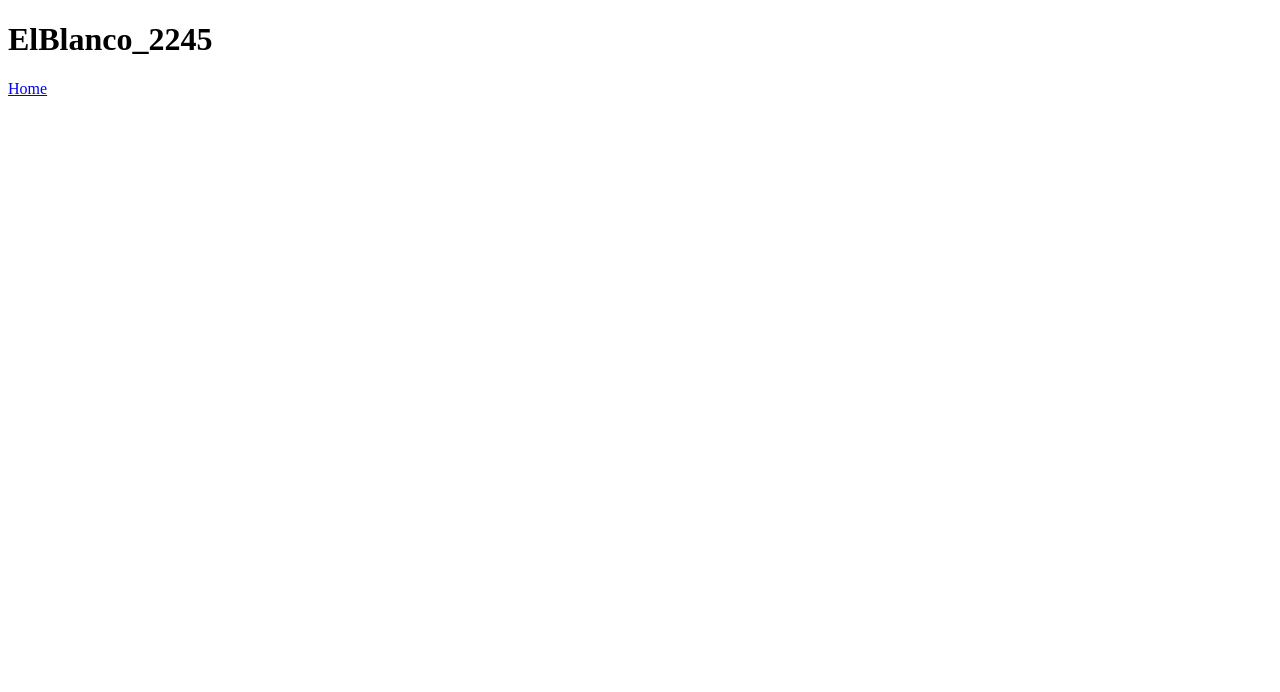
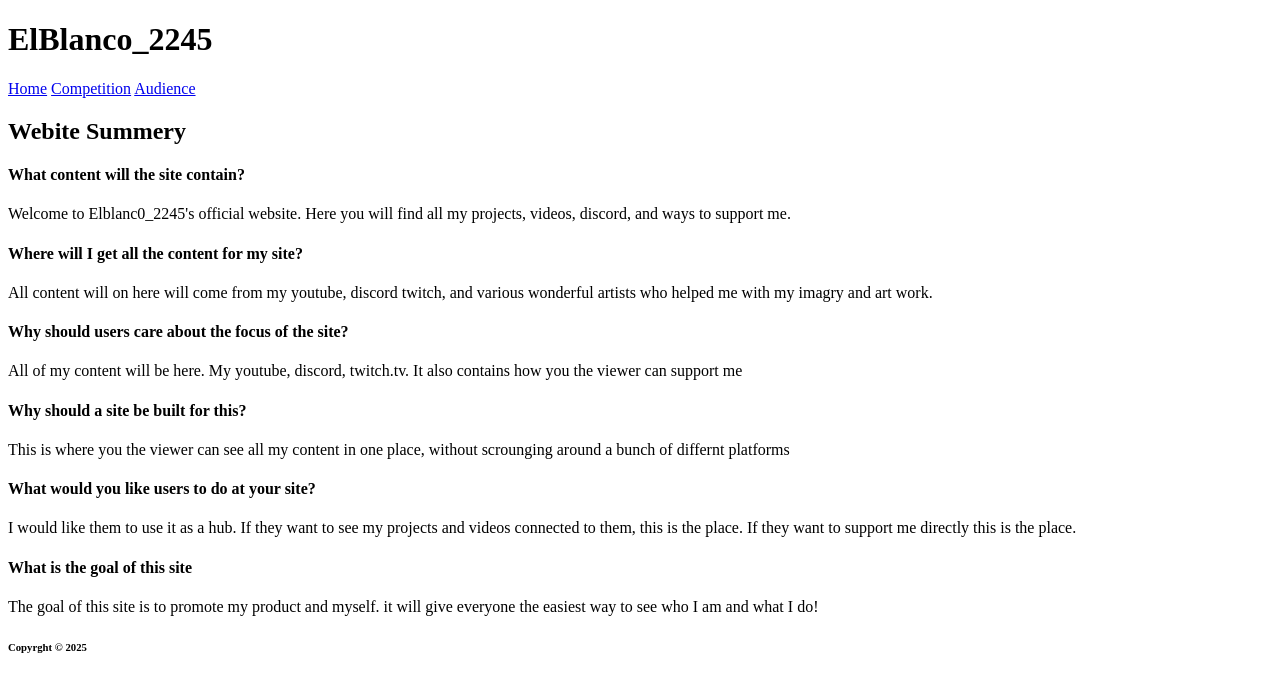
Before and after one commit to ec351349-sketch/milestone1, a plain HTML site: page index.html in a window 1280 px wide. Drawn offline with Linux system fonts and the light colour scheme.

Commit message:
full index page written out

```diff
--- a/index.html
+++ b/index.html
@@ -1,17 +1,49 @@
 <!DOCTYPE html>
 <html lang="en">
+
 <head>
     <meta charset="UTF-8">
     <meta name="viewport" content="width=device-width, initial-scale=1.0">
     <meta name="robots" content="noindex, nofollow">
     <title>Official Elblanc0_2245 Website</title>
 </head>
+
 </html>
+
 <body>
     <header>
         <H1>ElBlanco_2245</H1>
     </header>
     <nav>
         <a href="index.html">Home</a>
+        <a href="competition.html">Competition</a>
+        <a href="audience.html">Audience</a>
     </nav>
+    <main>
+        <h2>Webite Summery</h2>
+        <h4>What content will the site contain?</h4>
+        <p>Welcome to Elblanc0_2245's official website. Here you will find all my projects, videos, discord, and ways to
+            support me.</p>
+        <h4>Where will I get all the content for my site?</h4>
+        <p>All content will on here will come from my youtube, discord twitch, and various wonderful artists who helped
+            me with my imagry and art work.</p>
+        <h4>Why should users care about the focus of the site?</h4>
+        <p>All of my content will be here. My youtube, discord, twitch.tv. It also contains how you the viewer can
+            support me</p>
+        <h4>Why should a site be built for this?</h4>
+        <p>This is where you the viewer can see all my content in one place, without scrounging around a bunch of
+            differnt platforms</p>
+        <h4>What would you like users to do at your site?</h4>
+        <p>I would like them to use it as a hub. If they want to see my projects and videos connected to them, this is
+            the place.
+            If they want to support me directly this is the place.
+        </p>
+        <h4>What is the goal of this site</h4>
+        <p>The goal of this site is to promote my product and myself.
+            it will give everyone the easiest way to see who I am and what I do!
+        </p>
+        <footer>
+            <h6>Copyrght &copy; 2025</h6>
+        </footer>
+    </main>
 </body>
```
